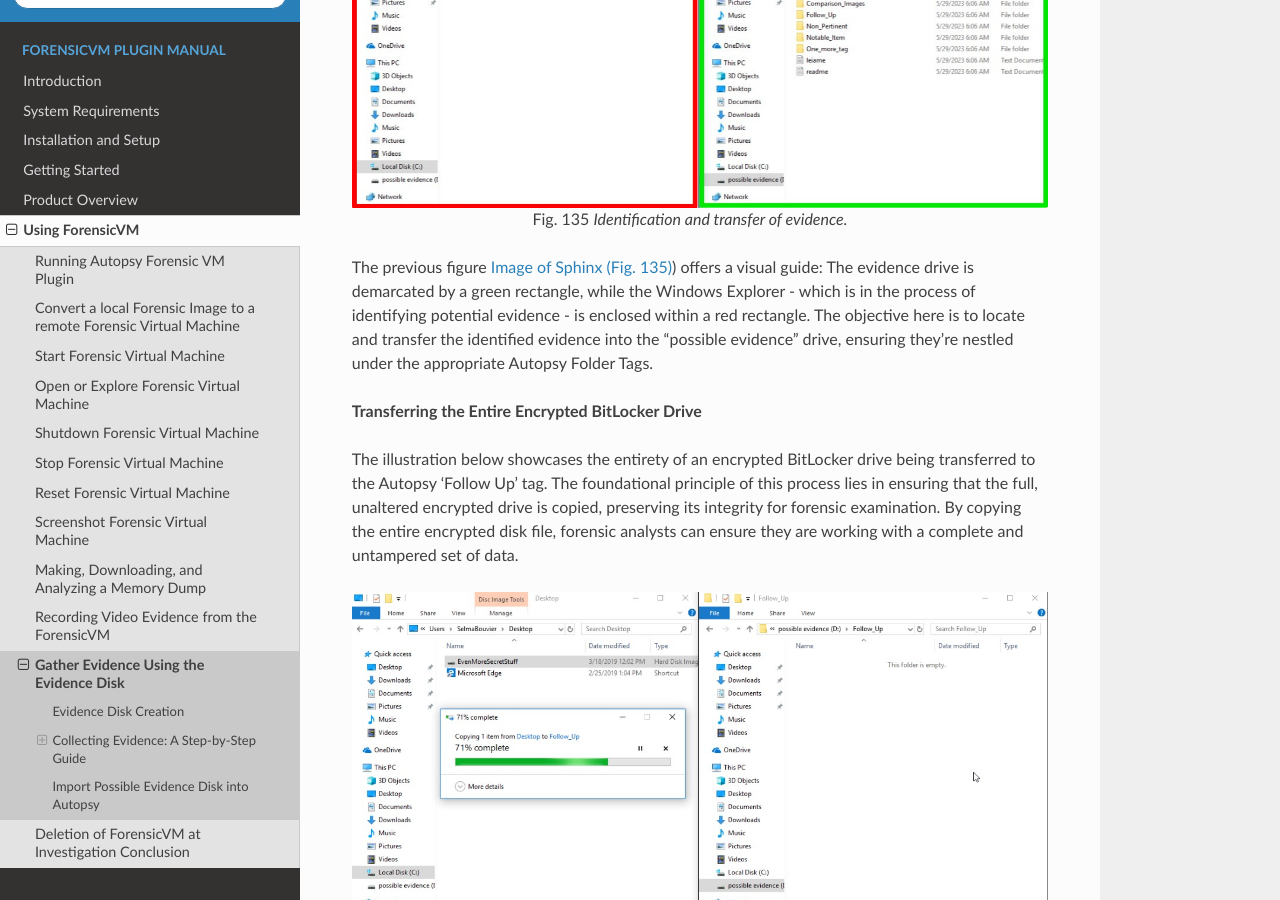
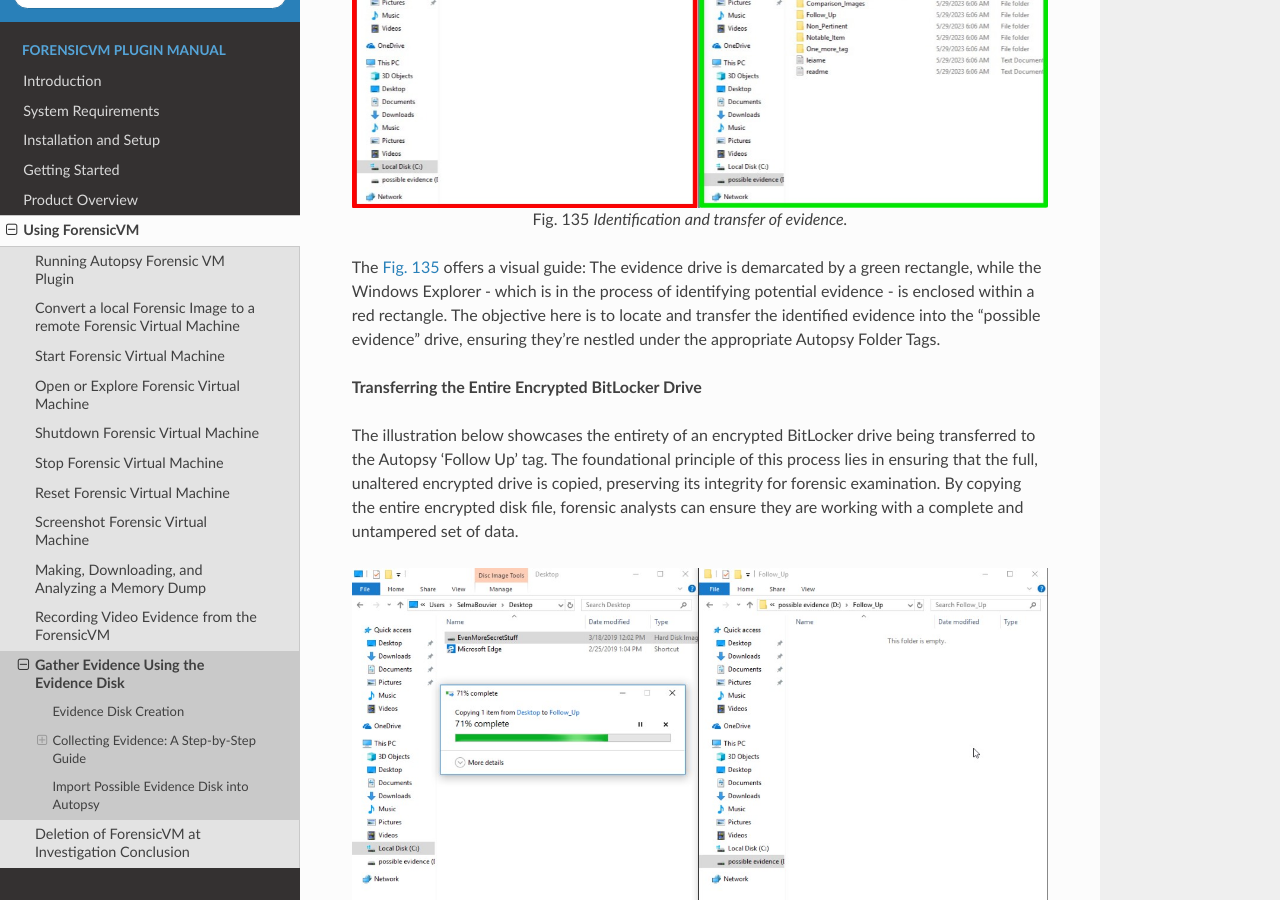
Before and after one commit to nunomourinho/forensicVmAutopsyUserManual, a Sphinx documentation site: the page built from docs/user/evidence_disk.rst, in a window 1280 px wide and 900 px high, scrolled down 3306 px. Built offline with Sphinx 7.4.7 and the Read the Docs theme 2.0.0, drawn with Linux system fonts in a browser that asks for light colours; pages that are not in the unit, such as notebooks, are missing from menus.

Commit message:
Update evidence_disk.rst

```diff
--- a/docs/user/evidence_disk.rst
+++ b/docs/user/evidence_disk.rst
@@ -76,7 +76,7 @@
 
    Identification and transfer of evidence.
 
-The previous figure :numref:`Image of Sphinx (Fig. %s) <evidence-windows>`) offers a visual guide: The evidence drive is demarcated by a green rectangle, while the Windows Explorer - which is in the process of identifying potential evidence - is enclosed within a red rectangle. The objective here is to locate and transfer the identified evidence into the "possible evidence" drive, ensuring they're nestled under the appropriate Autopsy Folder Tags.
+The :numref:`Fig. %s <evidence-windows>` offers a visual guide: The evidence drive is demarcated by a green rectangle, while the Windows Explorer - which is in the process of identifying potential evidence - is enclosed within a red rectangle. The objective here is to locate and transfer the identified evidence into the "possible evidence" drive, ensuring they're nestled under the appropriate Autopsy Folder Tags.
 
 **Transferring the Entire Encrypted BitLocker Drive**
 
```
